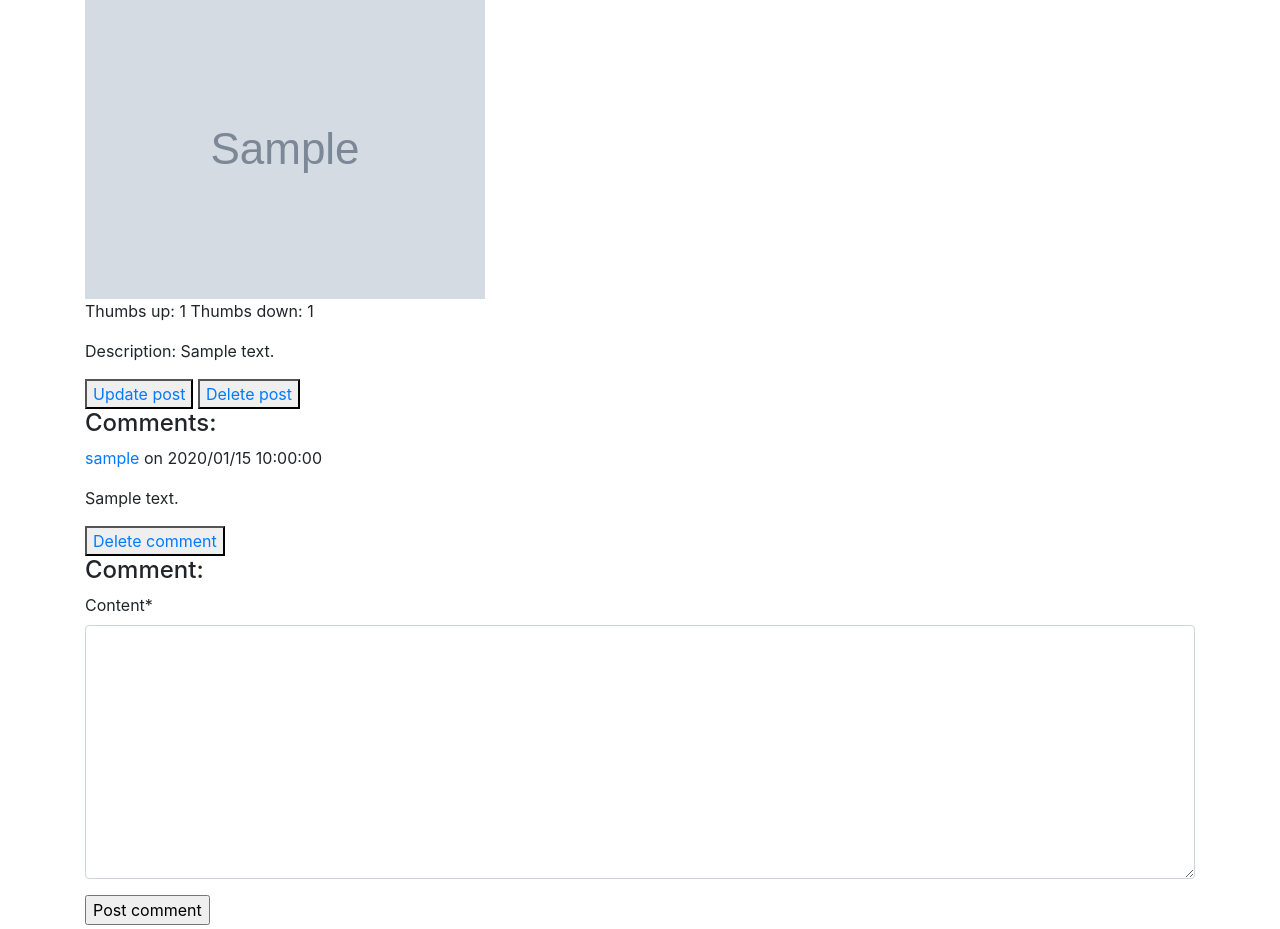
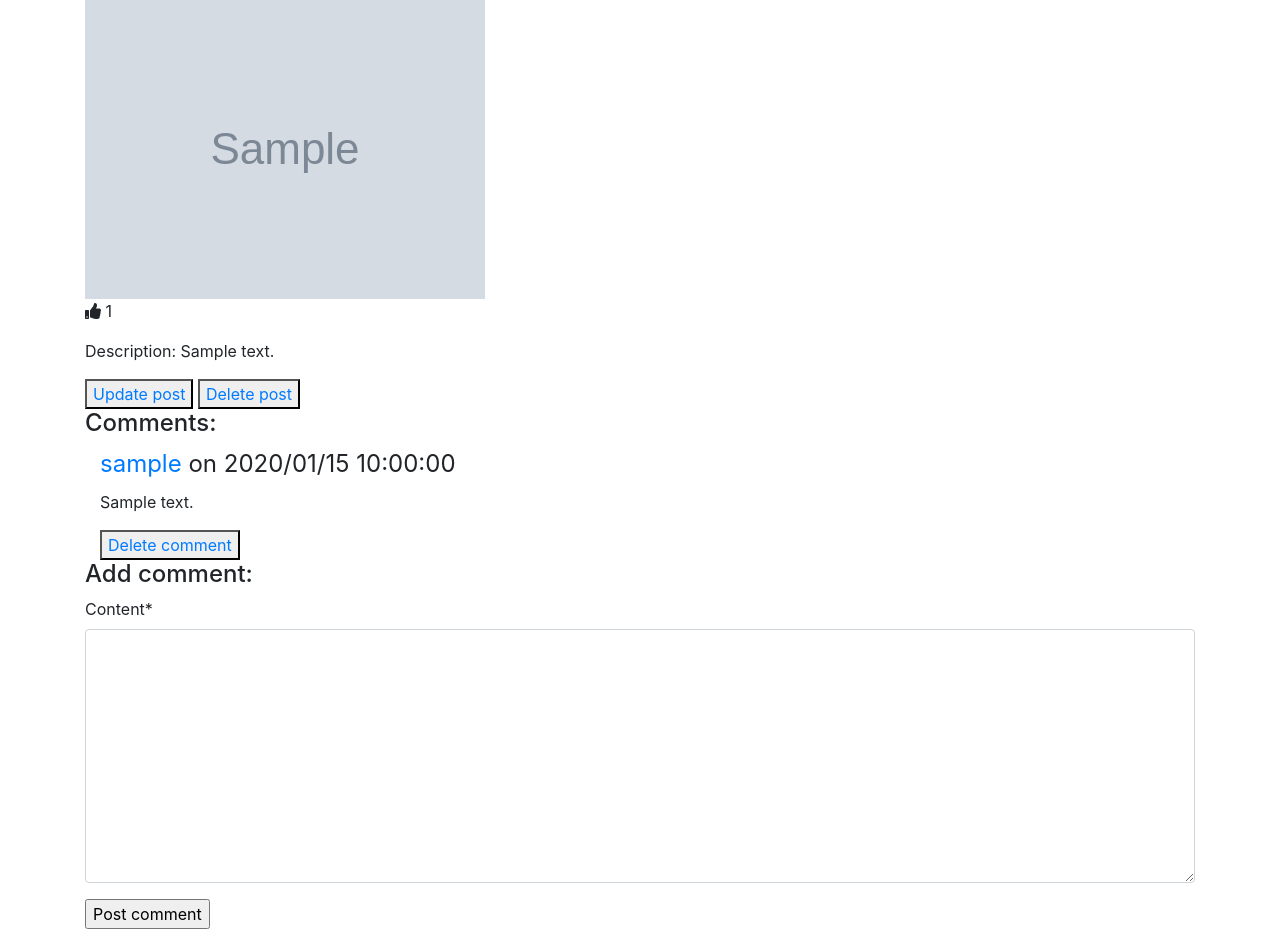
Before and after one commit to AndrzejSzeszko/Pintagram, a Django app: page /post/details/1/ in a window 1280 px wide. Shown: the part 191-1120 px from the top of the page. Run offline with Django 3.2, Linux system fonts and the light colour scheme; a user stored in the database is signed in; tables that the repository leaves empty hold one stand-in row (values such as "Sample post"); grey boxes marked "Sample" are stand-in pictures; some libraries are stand-ins or nearby versions.

Commit message:
add appropriate access restrictions for some links; add font-awesome thumbs-up icon

```diff
--- a/src/app_pintagram/templates/app_pintagram/post_details.html
+++ b/src/app_pintagram/templates/app_pintagram/post_details.html
@@ -9,34 +9,42 @@
 
     <img src="{{ post.photo.url }}" alt="Here should be user profile pic">
 
-    <p>Thumbs up: {{ post.thumbs_up }}  Thumbs down: {{ post.thumbs_down }}</p>
+    <p>
+        <i class="fas fa-thumbs-up"></i> {{ post.thumbs_up }}
+{#        <i class="fas fa-thumbs-down"></i> {{ post.thumbs_down }}#}
+    </p>
 
     {% if post.description %}
         <p>Description: {{ post.description }}</p>
     {% endif %}
 
+    {% if post.author == user %}
         <button type="button">
             <a href="{% url 'post-update' post.pk %}">Update post</a>
         </button>
-
         <button type="button">
             <a href="{% url 'post-delete' post.pk %}">Delete post</a>
         </button>
+    {% endif %}
 
     <h4>Comments:</h4>
     {% for comment in comments %}
-        <div>
-            <p>
+        <fieldset class="col-md-6">
+            <div class="panel panel-default">
+                <legend>
                     <a href="{% url 'user-details' comment.author_id %}">{{ comment.author }}</a> on {{ comment.creation_datetime|date:"Y/m/d H:i:s" }}
-            </p>
+                </legend>
                 <p>{{ comment.content }}</p>
-        </div>
+                {% if comment.author == user %}
                     <button type="button">
                         <a href="{% url 'comment-delete' comment.pk %}">Delete comment</a>
                     </button>
+                {% endif %}
+            </div>
+        </fieldset>
     {% endfor %}
 
-    <h4>Comment:</h4>
+    <h4>Add comment:</h4>
     <form method="post">
         {% csrf_token %}
             {{ form|crispy }}
```
Lines whose indentation alone changed are shown as unchanged.
